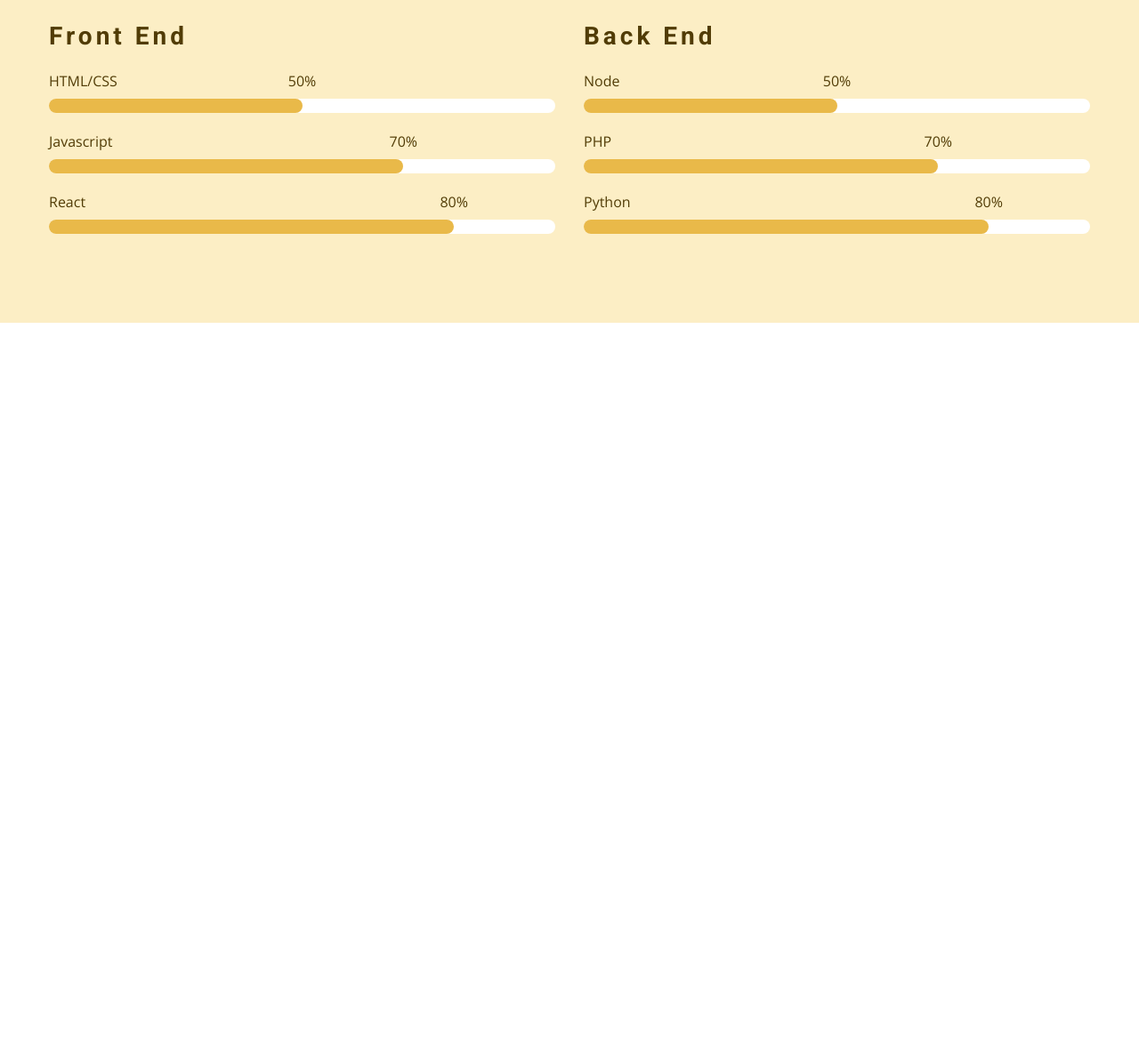
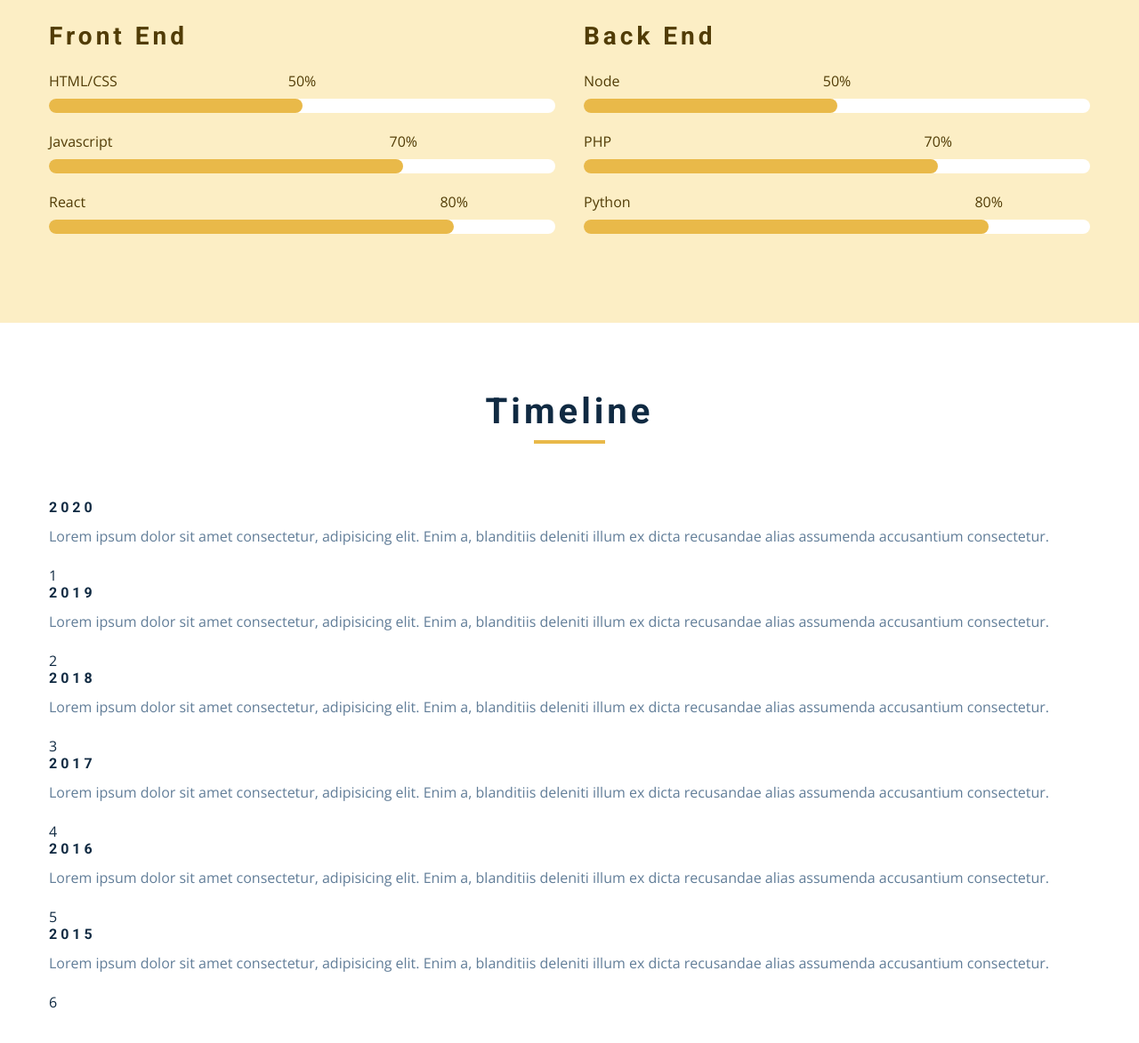
Before and after one commit to sun-n-y/portfolioCssGridWebsite, a plain HTML site: page index.html in a window 1280 px wide. Shown: the part 4032-5205 px from the top of the page at 89% size. Before the commit the page ends 4395 px from the top, so only its background shows below. Drawn offline with nearby package versions, Linux system fonts and the light colour scheme.

Commit message:
add timeline html

```diff
--- a/index.html
+++ b/index.html
@@ -378,7 +378,82 @@
     </section>
     <!-- end of skills -->
     <!-- timeline -->
-
+    <section class="section timeline">
+      <!-- section title -->
+      <div class="section-title">
+        <h2>timeline</h2>
+        <div class="underline"></div>
+      </div>
+      <!-- end of section title -->
+      <div class="section-center timeline-center">
+        <!-- single timeline item -->
+        <article class="timeline-item">
+          <h4>2020</h4>
+          <p>
+            Lorem ipsum dolor sit amet consectetur, adipisicing elit. Enim a,
+            blanditiis deleniti illum ex dicta recusandae alias assumenda
+            accusantium consectetur.
+          </p>
+          <span class="number"> 1 </span>
+        </article>
+        <!-- end of single timeline item -->
+        <!-- single timeline item -->
+        <article class="timeline-item">
+          <h4>2019</h4>
+          <p>
+            Lorem ipsum dolor sit amet consectetur, adipisicing elit. Enim a,
+            blanditiis deleniti illum ex dicta recusandae alias assumenda
+            accusantium consectetur.
+          </p>
+          <span class="number"> 2 </span>
+        </article>
+        <!-- end of single timeline item -->
+        <!-- single timeline item -->
+        <article class="timeline-item">
+          <h4>2018</h4>
+          <p>
+            Lorem ipsum dolor sit amet consectetur, adipisicing elit. Enim a,
+            blanditiis deleniti illum ex dicta recusandae alias assumenda
+            accusantium consectetur.
+          </p>
+          <span class="number"> 3 </span>
+        </article>
+        <!-- end of single timeline item -->
+        <!-- single timeline item -->
+        <article class="timeline-item">
+          <h4>2017</h4>
+          <p>
+            Lorem ipsum dolor sit amet consectetur, adipisicing elit. Enim a,
+            blanditiis deleniti illum ex dicta recusandae alias assumenda
+            accusantium consectetur.
+          </p>
+          <span class="number"> 4 </span>
+        </article>
+        <!-- end of single timeline item -->
+        <!-- single timeline item -->
+        <article class="timeline-item">
+          <h4>2016</h4>
+          <p>
+            Lorem ipsum dolor sit amet consectetur, adipisicing elit. Enim a,
+            blanditiis deleniti illum ex dicta recusandae alias assumenda
+            accusantium consectetur.
+          </p>
+          <span class="number"> 5 </span>
+        </article>
+        <!-- end of single timeline item -->
+        <!-- single timeline item -->
+        <article class="timeline-item">
+          <h4>2015</h4>
+          <p>
+            Lorem ipsum dolor sit amet consectetur, adipisicing elit. Enim a,
+            blanditiis deleniti illum ex dicta recusandae alias assumenda
+            accusantium consectetur.
+          </p>
+          <span class="number"> 6 </span>
+        </article>
+        <!-- end of single timeline item -->
+      </div>
+    </section>
     <!--end of  timeline -->
     <!-- blog -->
 
```
